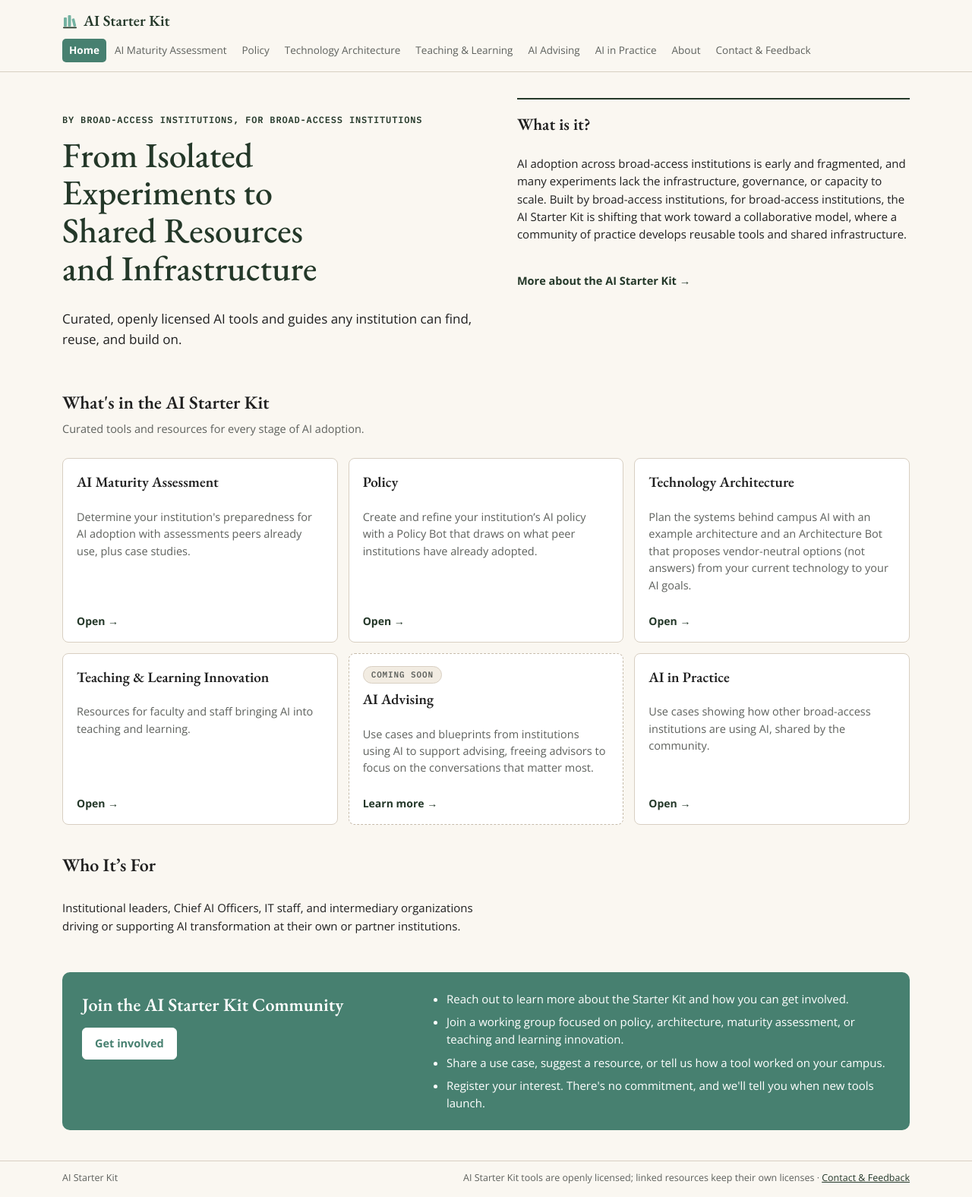
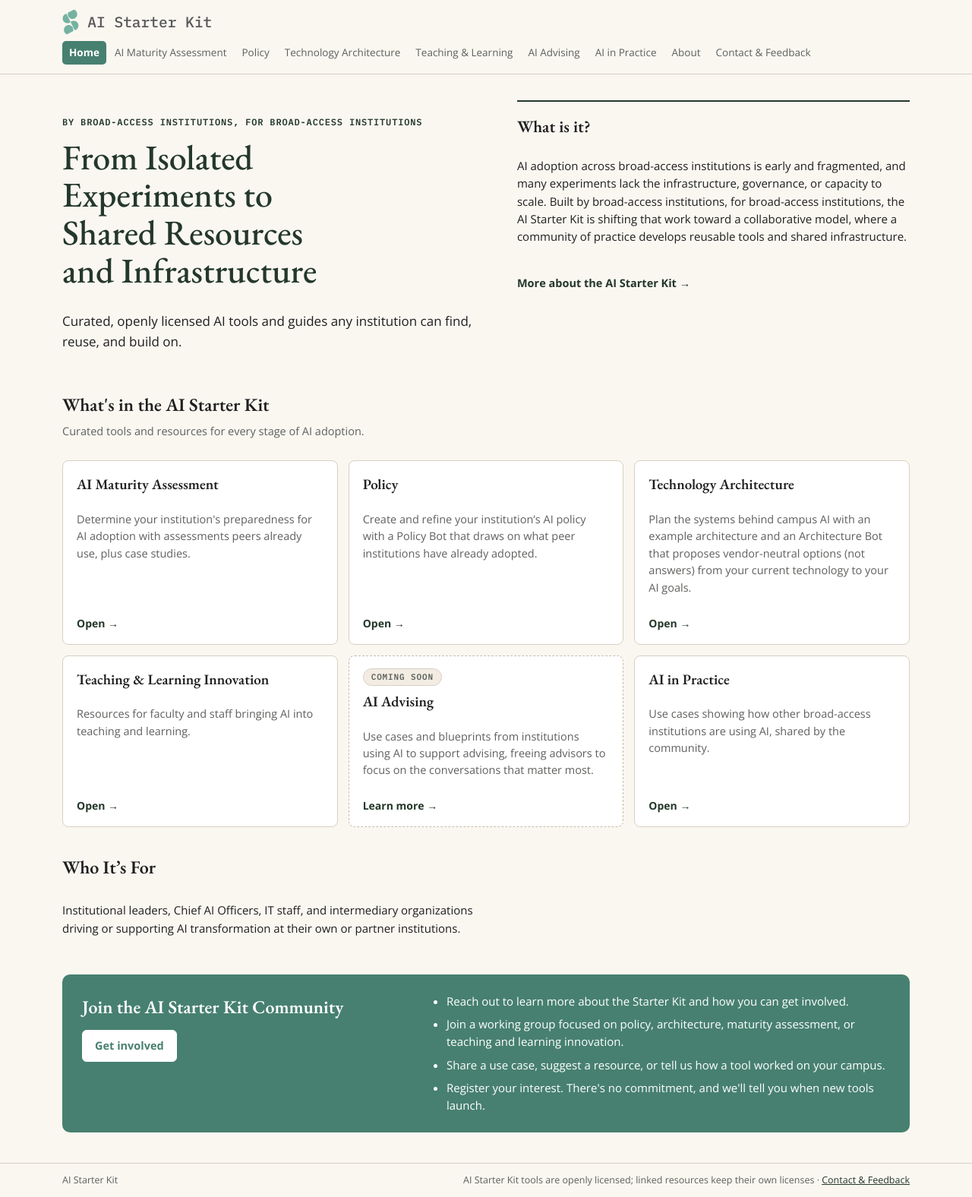
Before and after one commit to ai-starterkit/website, a Jekyll site: the page built from _pages/home.md, in a window 1280 px wide. Shown: the whole page at 76% size. Built offline with Jekyll 4.4.1, drawn with Linux system fonts in a browser that asks for light colours.

Commit message:
Use the new AI Starter Kit logo in the header and browser tab
Replaces the bookshelf icon with Samantha's new logo mark in brand sage, and sets the site name beside it in IBM Plex Mono to match the logo's wordmark. The name turns light grey in dark mode so it stays readable. The browser tab icon uses the same mark.

Co-Authored-By: Claude Opus 5.5 <noreply@anthropic.com>
Claude-Session: https://claude.ai/code/session_01P874B763i56mc63XaLKyJC

```diff
--- a/_layouts/default.html
+++ b/_layouts/default.html
@@ -31,7 +31,7 @@
 <body>
 <div class="site">
 <a class="skip" href="#main">Skip to content</a>
-<header class="s-head"><a class="brand" href="{{ 'home' | sk_link }}"><svg viewBox="0 0 20 20" aria-hidden="true"><rect x="2" y="5" width="4" height="12" rx="1"/><rect x="7.5" y="2" width="4" height="15" rx="1"/><rect x="13.6" y="6.4" width="3.6" height="10.6" rx="1" transform="rotate(-14 15.4 11.7)"/><rect x="1" y="17.6" width="18" height="1.6" rx=".8"/></svg>{{ site_words.name | sk_md }}</a><nav class="s-nav" aria-label="Site pages">
+<header class="s-head"><a class="brand" href="{{ 'home' | sk_link }}"><img src="{{ '/assets/logo-icon.svg' | relative_url }}" alt="" width="22" height="34">{{ site_words.name | sk_md }}</a><nav class="s-nav" aria-label="Site pages">
   {%- for item in site_words.menu -%}
     <a href="{{ item.page | sk_link }}"{% if item.page == current %} aria-current="page"{% endif %}>{{ item.label | sk_md }}</a>
   {%- endfor -%}
--- a/assets/site.css
+++ b/assets/site.css
@@ -6,19 +6,19 @@
   --plum:#3D2A57; --plum-soft:#EEE8F1; --on-plum:#FAF7F1; --plum-hover:#E4DAEA;
   --note:#7F5F24; --note-bg:#FBF4E6; --on-sage:#1F1F1F; --hover:#DDE8E3; --nav-active:#243829; --on-nav-active:#FAF7F1; --chrome:#E4DDD2; --shadow:rgba(36,56,41,.10);
   --wf-line:#C6BBAA; --wf-head:#6E9E91; --wf-soft:#DCD3C6;
-  --logo-bg:#FFFFFF; --logo-fg:#1F1F1F;
+  --logo-bg:#FFFFFF; --logo-fg:#1F1F1F; --logo-text:#58585A;
   --f-head:"EB Garamond",Garamond,"Times New Roman",serif; --f-body:"Open Sans","Segoe UI",system-ui,sans-serif; --f-mono:"IBM Plex Mono",ui-monospace,Menlo,Consolas,monospace;
 }
 @media (prefers-color-scheme: dark){:root:not([data-theme="light"]){
   --desk:#141716; --bg:#191C1B; --panel:#222725; --card:#202523; --rule:#38403D; --fg:#ECE8E1; --muted:#A5ABA7;
   --green:#8CC4B4; --deep:#C2DCD3; --sage:#74B2A1; --green-soft:#22342E; --onGreen:#10201A; --deep-bg:#243829; --on-deep:#ECE8E1; --on-deep-muted:#B4CCC4;
   --plum:#C9B6E6; --plum-soft:#2C2438; --on-plum:#1A1424; --plum-hover:#372D46;
-  --note:#E2C48A; --note-bg:#2C281F; --on-sage:#1F1F1F; --hover:#22342E; --nav-active:#2F4A3A; --on-nav-active:#ECE8E1; --chrome:#262B29; --shadow:rgba(0,0,0,.35); --wf-line:#4C5652; --wf-head:#86ACA2; --wf-soft:#363E3B; color-scheme:dark}}
+  --note:#E2C48A; --note-bg:#2C281F; --on-sage:#1F1F1F; --hover:#22342E; --nav-active:#2F4A3A; --on-nav-active:#ECE8E1; --chrome:#262B29; --shadow:rgba(0,0,0,.35); --wf-line:#4C5652; --wf-head:#86ACA2; --wf-soft:#363E3B; --logo-text:#D9D6D0; color-scheme:dark}}
 :root[data-theme="dark"]{
   --desk:#141716; --bg:#191C1B; --panel:#222725; --card:#202523; --rule:#38403D; --fg:#ECE8E1; --muted:#A5ABA7;
   --green:#8CC4B4; --deep:#C2DCD3; --sage:#74B2A1; --green-soft:#22342E; --onGreen:#10201A; --deep-bg:#243829; --on-deep:#ECE8E1; --on-deep-muted:#B4CCC4;
   --plum:#C9B6E6; --plum-soft:#2C2438; --on-plum:#1A1424; --plum-hover:#372D46;
-  --note:#E2C48A; --note-bg:#2C281F; --on-sage:#1F1F1F; --hover:#22342E; --nav-active:#2F4A3A; --on-nav-active:#ECE8E1; --chrome:#262B29; --shadow:rgba(0,0,0,.35); --wf-line:#4C5652; --wf-head:#86ACA2; --wf-soft:#363E3B; color-scheme:dark}
+  --note:#E2C48A; --note-bg:#2C281F; --on-sage:#1F1F1F; --hover:#22342E; --nav-active:#2F4A3A; --on-nav-active:#ECE8E1; --chrome:#262B29; --shadow:rgba(0,0,0,.35); --wf-line:#4C5652; --wf-head:#86ACA2; --wf-soft:#363E3B; --logo-text:#D9D6D0; color-scheme:dark}
 *{box-sizing:border-box}
 @media (prefers-reduced-motion: no-preference){html{scroll-behavior:smooth}}
 body{margin:0;background:var(--bg);color:var(--fg);font-family:var(--f-body);font-size:16px;line-height:1.55}
@@ -31,7 +31,7 @@ h1,h2,h3,h4{font-family:var(--f-head);font-weight:600;margin:0;text-wrap:balance
 .site{background:var(--bg);font-size:15px}
 .s-head{display:flex;flex-wrap:wrap;align-items:center;justify-content:space-between;gap:8px 20px;padding:12px 24px;border-bottom:1px solid var(--rule)}
 .brand{display:flex;align-items:center;gap:8px;font-family:var(--f-head);font-weight:600;font-size:18px;color:var(--deep);text-decoration:none;flex:none}
-.brand svg{width:20px;height:20px;fill:var(--green)}
+.brand img{width:auto;height:34px}
 .s-nav{display:flex;flex-wrap:wrap;gap:2px;min-width:0}
 .s-nav a{font-size:13.5px;color:var(--muted);text-decoration:none;padding:5px 9px;border-radius:5px;white-space:nowrap}
 .s-nav a:hover{color:var(--fg);background:var(--panel)}
@@ -230,9 +230,8 @@ ol.fields li::marker{color:var(--green);font-weight:700}
 .outfoot{text-align:center;font-size:13px;color:var(--muted)}
 
 /* ---------- Brand pass (Starter Kit Brand Guidelines, Sept 2026) ---------- */
-.brand{font-size:20px}
-.brand svg{fill:var(--sage)}
-.brand svg rect:last-child{fill:var(--deep)}
+.brand{gap:11px;font-family:var(--f-mono);font-weight:500;font-size:19.5px;letter-spacing:0;color:var(--logo-text)}
+.brand img{display:block;width:auto;height:34px}
 .site h1{font-size:clamp(30px,3.9vw,42px);line-height:1.08;font-weight:500}
 .site h2{font-size:24px}
 .site h3{font-size:19px}
```
Also changed, not shown: assets/favicon.svg, assets/logo-icon.svg (added).
